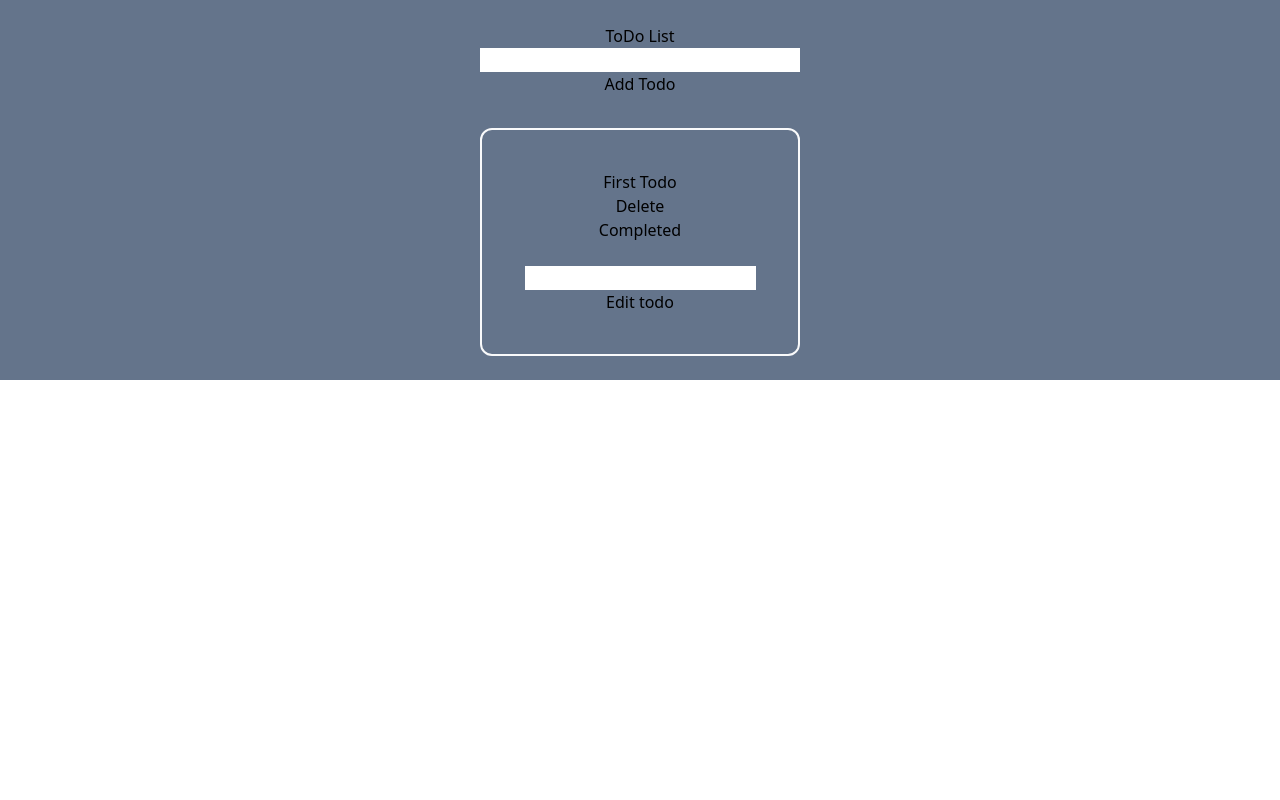
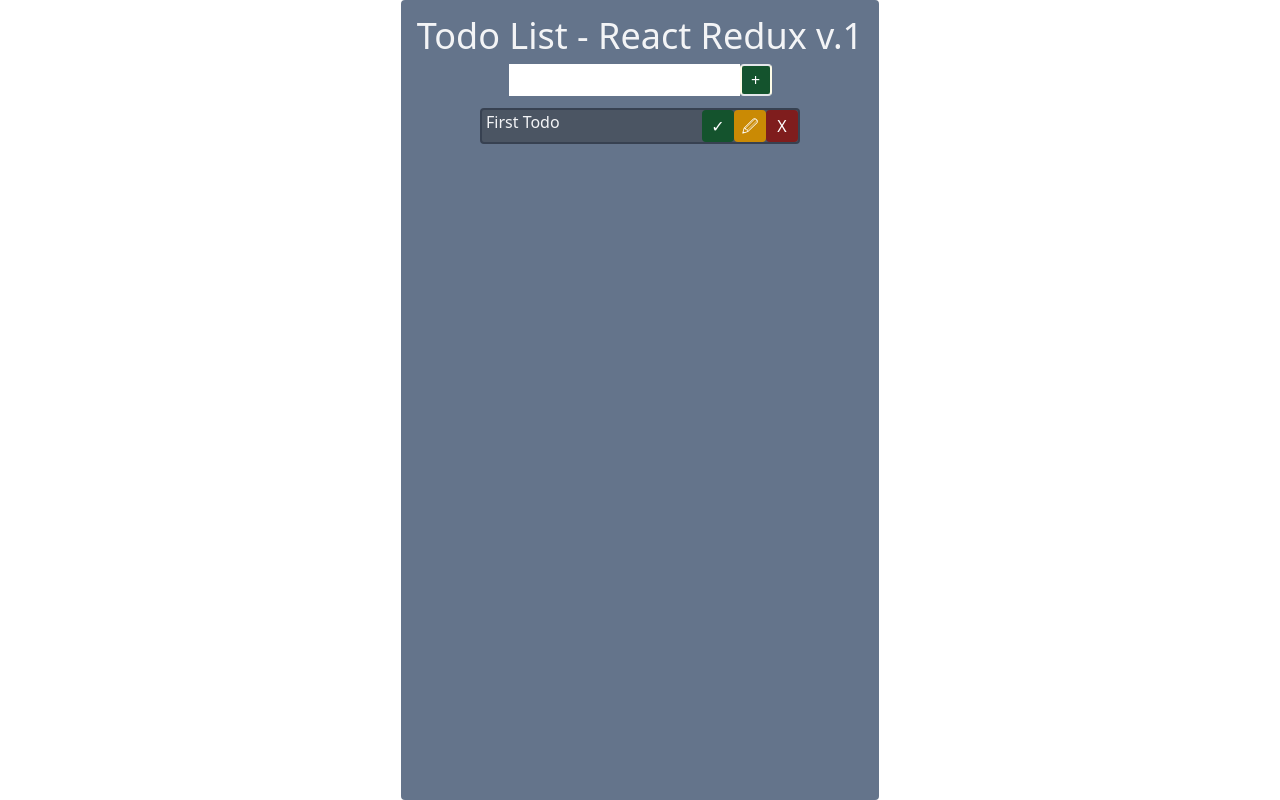
Before and after one commit to whippet-code/todo, a React (Create React App) app: page / in a window 1280 px wide. Built offline with nearby package versions, Linux system fonts and the light colour scheme.

Commit message:
Styling, completed & edit functional.

```diff
--- a/src/App.js
+++ b/src/App.js
@@ -5,7 +5,7 @@ import "./App.css";
 
 function App() {
   return (
-    <div className="App">
+    <div className="App flex flex-col content-center justify-center w-screen h-screen">
       <Todos />
     </div>
   );
--- a/src/components/Todo.js
+++ b/src/components/Todo.js
@@ -6,32 +6,43 @@ import { deleteTodo, editTodo, markAsCompleted } from "../store/todos";
 
 // Todo Component - takes props (id & content)
 function Todo(props) {
-  // make variable for just todo data
-  //const todos = useSelector((state) => state.todos.data);
   //set up useDispatch() hook for actions to be callable
   const dispatch = useDispatch();
 
+  // each todo has a completed, edit & delete button. Use props.id to call dispatch with id as payload
   return (
-    <div className="flex flex-col self-center w-80 p-10 border-gray-50 border-2 mt-8 rounded-xl">
-      <h4>{props.content}</h4>
-      <form className="flex flex-col self-center w-80">
-        <button type="button" onClick={() => dispatch(deleteTodo(props.id))}>
-          Delete
+    <div className="flex flex-col self-center w-80 mb-1 rounded">
+      <div className="flex justify-between text-gray-100 bg-gray-600 border-2 border-gray-700 rounded pl-1">
+        <h4 id={props.id}>{props.content}</h4>
+        <div>
+          <button
+            className="bg-green-900 h-8 w-8 rounded text-white"
+            type="button"
+            onClick={(e) => {
+              dispatch(markAsCompleted(props.id));
+              document
+                .getElementById(props.id)
+                .classList.toggle("line-through");
+            }}
+          >
+            &#10003;
           </button>
           <button
+            className="bg-yellow-600 h-8 w-8 rounded text-white"
             type="button"
-          onClick={() => dispatch(markAsCompleted(props.id))}
+            onClick={() => dispatch(editTodo(props.id))}
           >
-          Completed
+            &#128393;
           </button>
-        <br></br>
-        <label>
-          <input type="text" value=""></input>
-        </label>
-        <button type="button" onClick={console.log("")}>
-          Edit todo
+          <button
+            className="bg-red-900 h-8 w-8 rounded text-white"
+            type="button"
+            onClick={() => dispatch(deleteTodo(props.id))}
+          >
+            X
           </button>
-      </form>
+        </div>
+      </div>
     </div>
   );
 }
--- a/src/components/Todos.js
+++ b/src/components/Todos.js
@@ -25,26 +25,30 @@ function Todos() {
   ////////////
   //////////////
   // HERE - setting up useRef and useEffect to track userInput, focus? clear input field upon submit
+  // Edit todo needs coding
 
   let inputRef = useRef("");
 
   // Input field and add todo.
   // itterate the state.data object and create a todo from each id (pass as props????? to each Todo)
   return (
-    <div className="flex flex-col bg-slate-500 p-6">
-      <h1>ToDo List</h1>
-      <form className="flex flex-col self-center w-80">
+    <div className="flex flex-col self-center bg-slate-500 p-4 w-100 h-screen rounded">
+      <h1 className="text-gray-100 font-light text-4xl">
+        Todo List - React Redux v.1
+      </h1>
+      <form className="flex self-center content-center w-100 mb-1 p-2">
         <input
           type="text"
           name="value"
-          onBlur={(e) => {
-            setUserInput(e.target.value);
-            e.target.value = "";
-          }}
+          onChange={(e) => setUserInput(e.target.value)}
           value={userInput}
         ></input>
-        <button type="button" onClick={() => dispatch(addTodo(userInput))}>
-          Add Todo
+        <button
+          type="button"
+          className="bg-green-900 h-8 w-8 rounded text-white border-x-yellow-50 border-2"
+          onClick={() => dispatch(addTodo(userInput))}
+        >
+          +
         </button>
       </form>
       {
--- a/src/store/todos.js
+++ b/src/store/todos.js
@@ -38,8 +38,14 @@ export const todoSlice = createSlice({
     },
     // edit - get .data.id from state and passed in id
     editTodo: (state, action) => {
-      // state.data(action.id.content) = new action.content string
-      console.log(`EDIT - state - ${state}.. action - ${action}`);
+      //prompt user for new todo text
+      let newTodo = prompt(
+        "Editied todo note. Press return with no input to cancel edit."
+      );
+      // only edit if a value is entered
+      if (newTodo !== "") {
+        state.data[action.payload].content = newTodo;
+      }
     },
     markAsCompleted: (state, action) => {
       // take id from passed in action.payload and mark this todo (state.data."todoid".completed = true)
```
Lines whose indentation alone changed are shown as unchanged.
